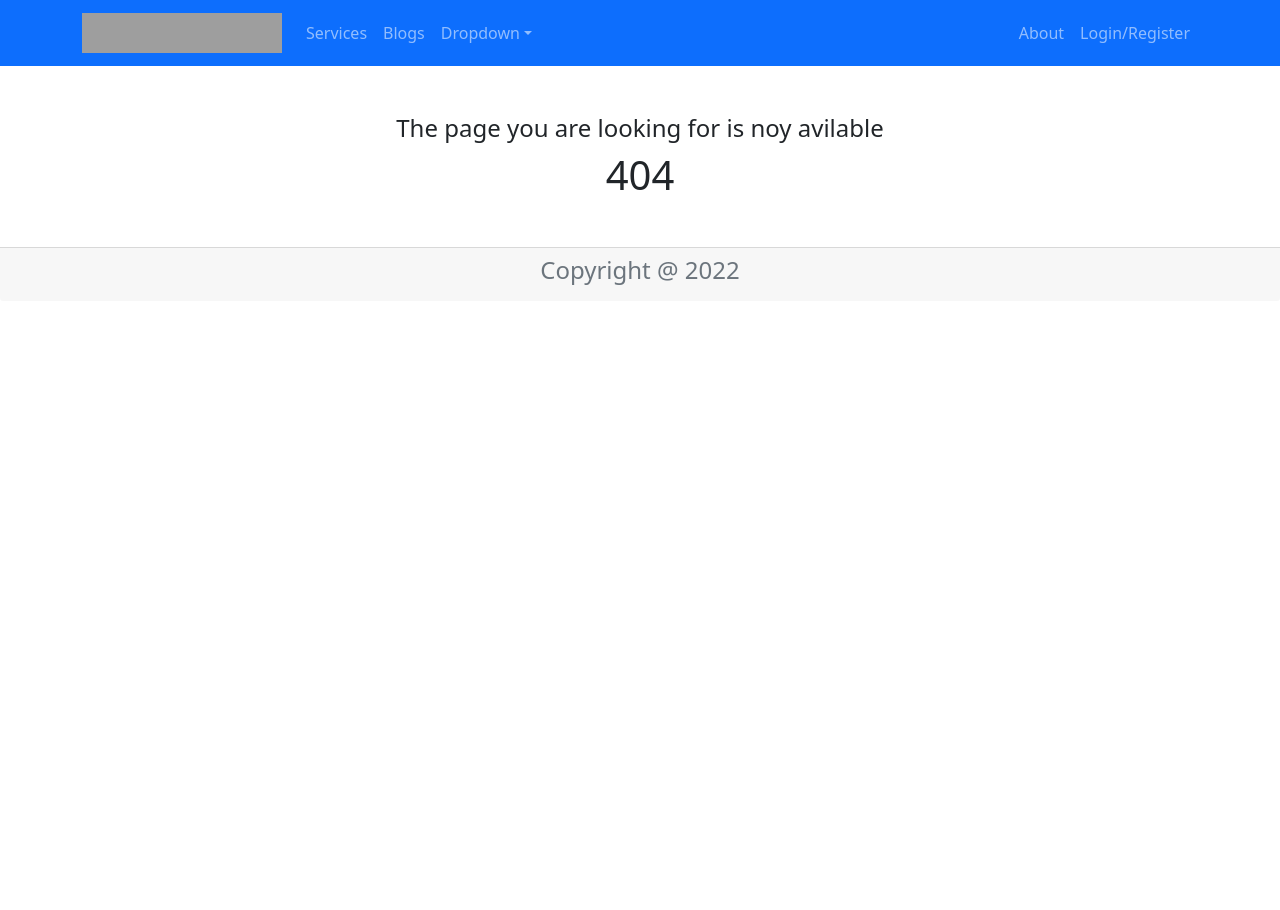
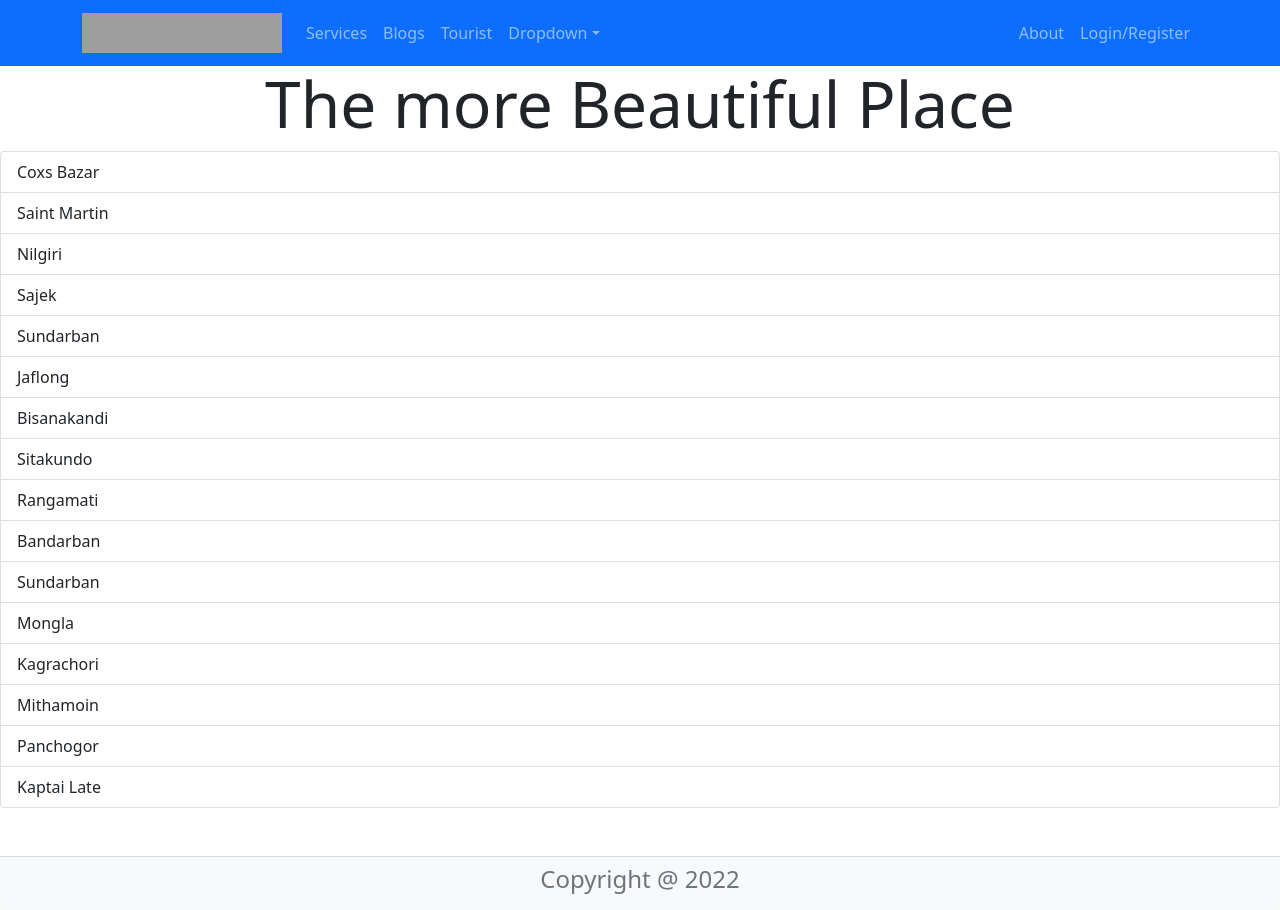
Before and after one commit to RubayatHassan/Tourist-Site_client, a React (Create React App) app: page /tourist in a window 1280 px wide. Before the commit this address had no page. Before the commit the page ends 800 px from the top, so only its background shows below. Built offline with nearby package versions, Linux system fonts and the light colour scheme; grey boxes are pictures that could not be loaded.

Commit message:
9th commit

```diff
--- a/src/App.js
+++ b/src/App.js
@@ -7,8 +7,8 @@ import Footer from './components/Footer/Footer';
 import Services from './components/Services/Services';
 import NotFound from './components/NotFound/NotFound';
 import Login from './components/Login/Login/Login';
-import Register from './components/Login/Register/Register';
 import Blogs from './components/Blogs/Blogs';
+import Tourist from './components/Tourist/Tourist';
 
 function App() {
 
@@ -21,9 +21,9 @@ function App() {
         <Route path="/home" element={<Home></Home>}></Route>
         <Route path="/services" element={<Services></Services>}></Route>
         <Route path="/blogs" element={<Blogs></Blogs>}></Route>
+        <Route path="/tourist" element={<Tourist></Tourist>}></Route>
         <Route path="/about" element={<About></About>}></Route>
         <Route path="/login" element={<Login></Login>}></Route>
-        <Route path='/register' element={<Register></Register>}></Route>
         <Route path="*" element={<NotFound></NotFound>}></Route>
 
       </Routes>
--- a/src/components/Footer/Footer.js
+++ b/src/components/Footer/Footer.js
@@ -4,7 +4,7 @@ const Footer = () => {
     const today = new Date();
     const year = today.getFullYear();
     return (
-        <footer className='text-center mt-5 card-footer text-muted'>
+        <footer className='text-center mt-5 card-footer text-muted bg-light'>
             <h4>Copyright @ {year} </h4>
         </footer>
     );
--- a/src/components/Header/Header.js
+++ b/src/components/Header/Header.js
@@ -15,6 +15,7 @@ const Header = () => {
     <Nav className="me-auto">
       <Nav.Link href="Home#services">Services</Nav.Link>
       <Nav.Link as={Link} to="/blogs">Blogs</Nav.Link>
+      <Nav.Link as={Link} to="/tourist">Tourist</Nav.Link>
       <NavDropdown title="Dropdown" id="collasible-nav-dropdown">
         <NavDropdown.Item href="#action/3.1">Action</NavDropdown.Item>
         <NavDropdown.Item href="#action/3.2">Another action</NavDropdown.Item>
--- a/src/components/Home/Home.js
+++ b/src/components/Home/Home.js
@@ -7,10 +7,11 @@ import Banner from './Banner';
 const Home = () => {
     return (
         <>
-        <h1 className='text-center display-2'><strong>The Turist guider</strong></h1>
+        <h1 className='text-center display-2'><strong>The Turist Guider</strong></h1>
             <Banner></Banner>
             <Services></Services>
             <Register></Register>
+
         </>
     );
 };
--- a/src/components/Login/Register/Register.js
+++ b/src/components/Login/Register/Register.js
@@ -1,11 +1,26 @@
 import React from 'react';
 
 const Register = () => {
-  return (
-    <div>
-
-    </div>
-  );
+    return (
+        <div className='mt-5'>
+      <div>
+          <h1 className='display-4 text-center'> You can take this support</h1>
+          <ul class="list-group text-center w-100">
+      <li class="list-group-item">Safty Tour</li>
+      <li class="list-group-item">Proper Guideline</li>
+      <li class="list-group-item">Provide car</li>
+      <li class="list-group-item">Carring your bag</li>
+      <li class="list-group-item">Peovide Best Hotel</li>
+      <li class="list-group-item">Airport Drop</li>
+      <li class="list-group-item">A Sequrity man</li>
+      <li class="list-group-item">Medical Kid</li>
+      <li class="list-group-item">Traking Equivement</li>
+      <li class="list-group-item">Emargency support</li>
+      <li class="list-group-item">and Others</li>
+    </ul>
+        </div>
+        </div>
+    );
 };
 
 export default Register;
--- /dev/null
+++ b/src/components/Tourist/Tourist.js
@@ -0,0 +1,30 @@
+import React from 'react';
+
+const Tourist = () => {
+    return (
+        <div>
+          <h1 className='display-3 text-center'>The more Beautiful Place</h1>
+          <ul class="list-group">
+      <li class="list-group-item">Coxs Bazar</li>
+      <li class="list-group-item">Saint Martin</li>
+      <li class="list-group-item">Nilgiri</li>
+      <li class="list-group-item">Sajek</li>
+      <li class="list-group-item">Sundarban</li>
+      <li class="list-group-item">Jaflong</li>
+      <li class="list-group-item">Bisanakandi</li>
+      <li class="list-group-item">Sitakundo</li>
+      <li class="list-group-item">Rangamati</li>
+      <li class="list-group-item">Bandarban</li>
+      <li class="list-group-item">Sundarban</li>
+      <li class="list-group-item">Mongla</li>
+      <li class="list-group-item">Kagrachori</li>
+      <li class="list-group-item">Mithamoin</li>
+      <li class="list-group-item">Panchogor</li>
+      <li class="list-group-item">Kaptai Late</li>
+    </ul>
+        </div>
+      );
+    };
+
+
+export default Tourist;
```
